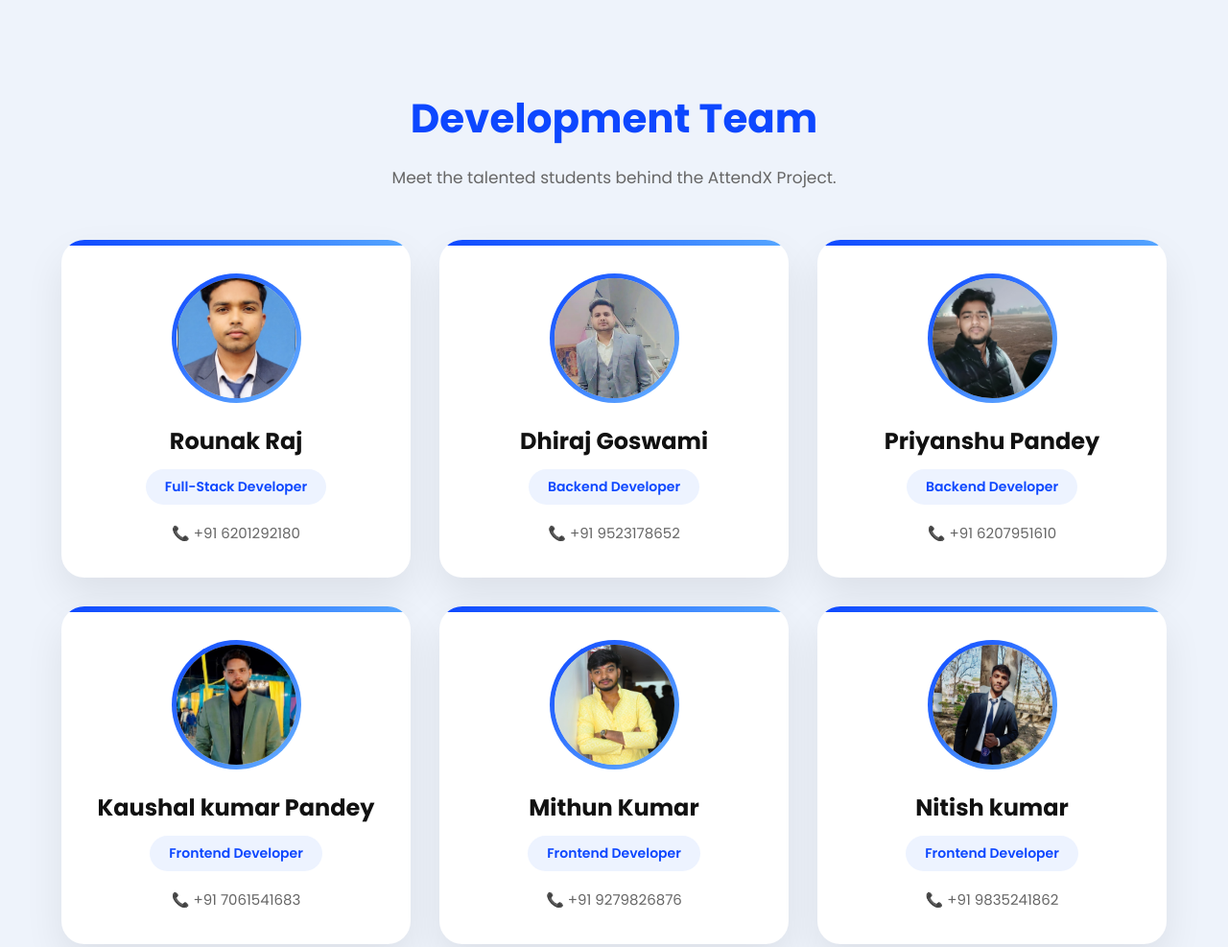
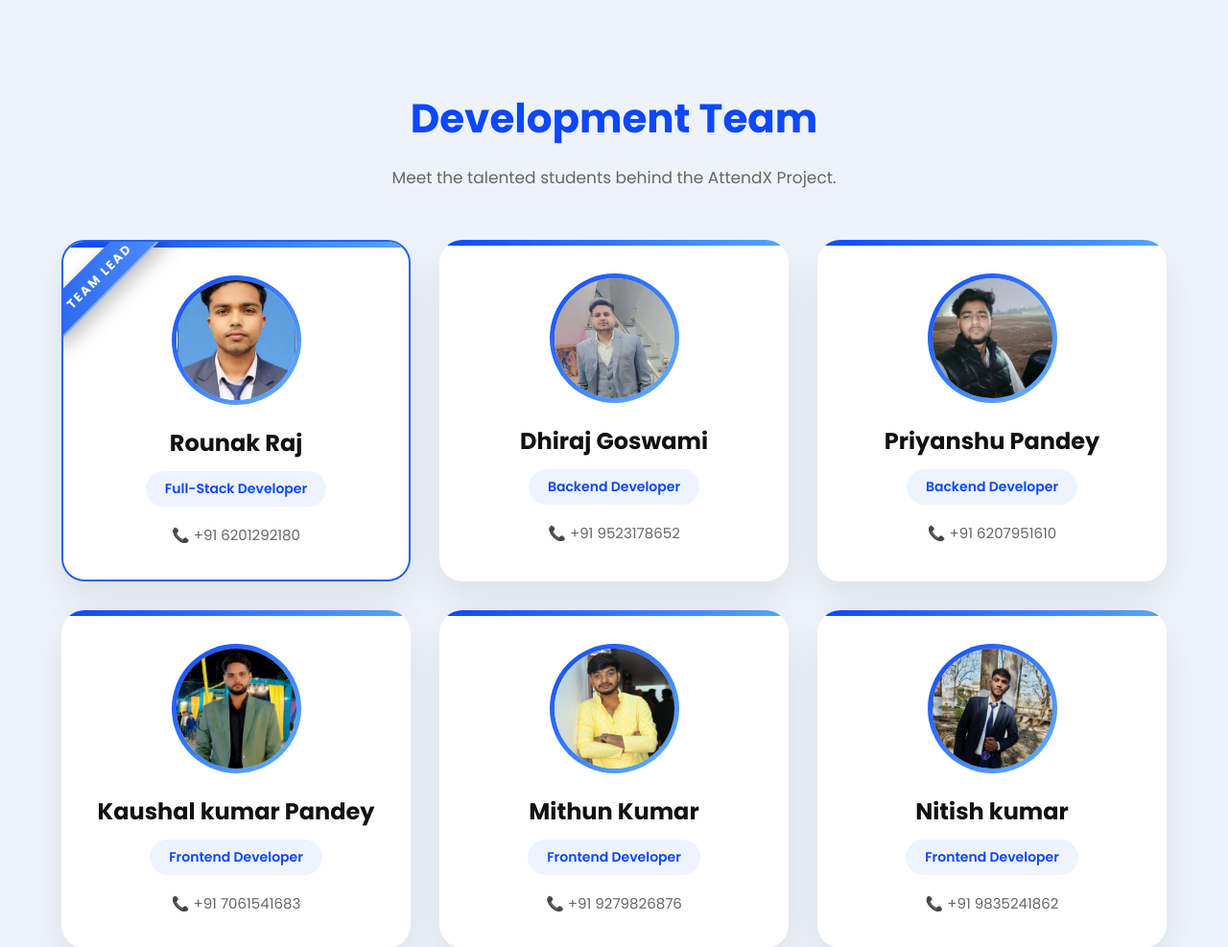
Before and after one commit to rounakraj06/AttendX, a Django app: page /team/ in a window 1280 px wide. Shown: the part 1357-2344 px from the top of the page at 96% size. Run offline with Django 5.2, Linux system fonts and the light colour scheme.

Commit message:
Update team.html

```diff
--- a/templates/team.html
+++ b/templates/team.html
@@ -573,6 +573,48 @@ color:#cfcfcf;
 
 }
 
+/* ===== Team Lead Ribbon ===== */
+
+.leader-card{
+    position: relative;
+    overflow: hidden;
+    border: 2px solid #2563eb;
+    transition: .4s;
+}
+
+.leader-card:hover{
+    transform: translateY(-12px);
+    box-shadow: 0 25px 60px rgba(37,99,235,.25);
+}
+
+.leader-ribbon{
+    position:absolute;
+    top:18px;
+    left:-42px;
+    width:160px;
+    background:linear-gradient(135deg,#2563eb,#4f8cff);
+    color:#fff;
+    text-align:center;
+    font-size:13px;
+    font-weight:700;
+    padding:8px 0;
+    transform:rotate(-45deg);
+    letter-spacing:2px;
+    box-shadow:0 8px 20px rgba(0,0,0,.25);
+    z-index:10;
+    text-transform:uppercase;
+}
+
+.leader-ribbon::after{
+    content:"";
+    position:absolute;
+    left:0;
+    right:0;
+    bottom:0;
+    height:2px;
+    background:rgba(255,255,255,.4);
+}
+
 /*==========================
 RESPONSIVE
 ==========================*/
@@ -859,7 +901,9 @@ Meet the talented students behind the AttendX Project.
 <div class="team-grid">
 
     <!-- Member 1 -->
-    <div class="team-card">
+    <div class="team-card leader-card">
+
+        <span class="leader-ribbon">TEAM LEAD</span>
 
         <div class="member-photo">
             <img src="{% static 'assets/images/pic.jpeg'%}" alt="Rounak Raj">
```
